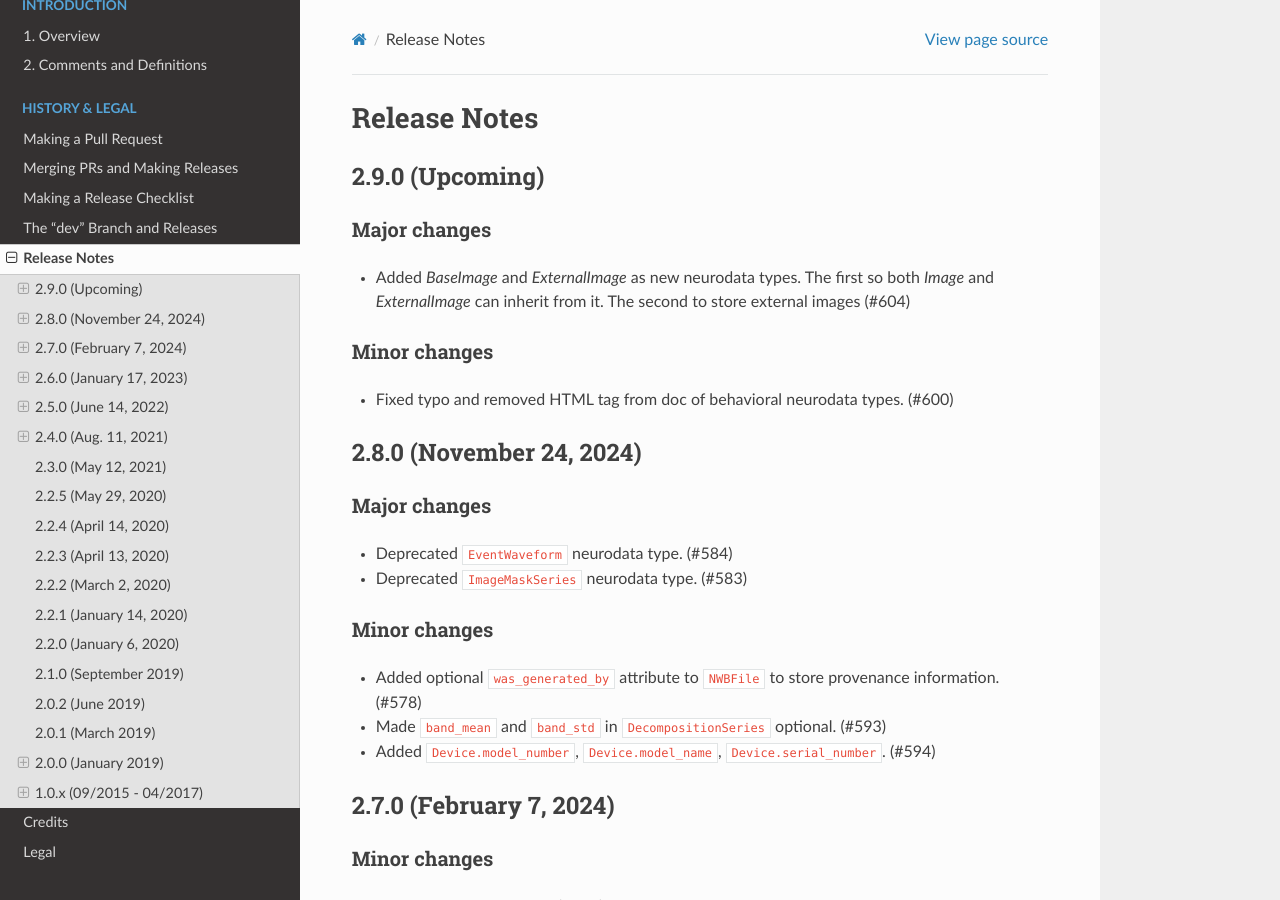
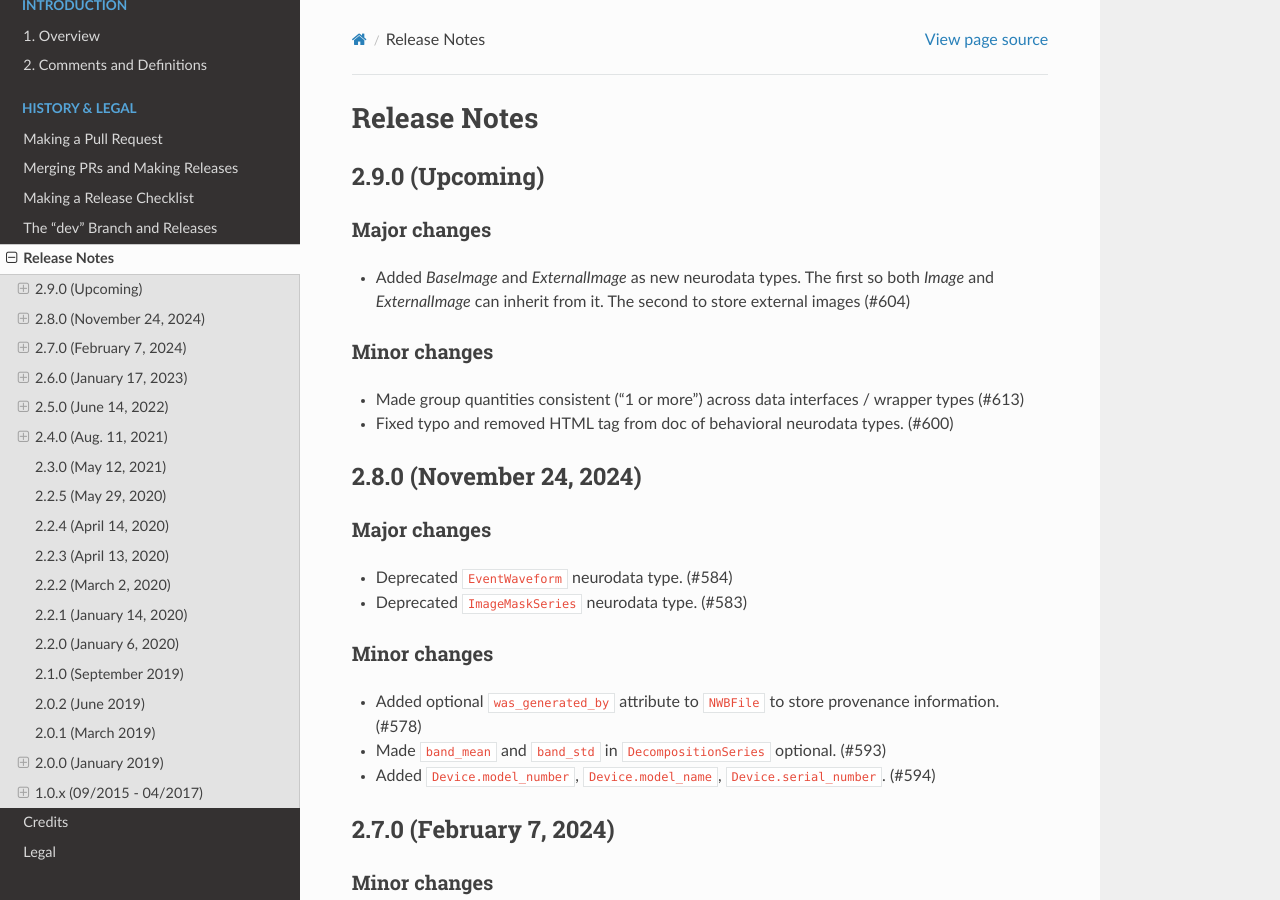
Before and after one commit to NeurodataWithoutBorders/nwb-schema, a Sphinx documentation site: the page built from docs/format/source/format_release_notes.rst, in a window 1280 px wide and 900 px high. Built offline with Sphinx 7.4.7 and the Read the Docs theme 3.1.0, drawn with Linux system fonts in a browser that asks for light colours.

Commit message:
Make group quantities consistent across data interfaces / wrapper types (#613)
* Change quantity for groups of wrapper types from * to +

* Change quantity for groups of wrapper types from * to + in ecephys

* Update format_release_notes.rst

* Update format_release_notes.rst

Added PR number

```diff
--- a/docs/format/source/format_release_notes.rst
+++ b/docs/format/source/format_release_notes.rst
@@ -12,6 +12,7 @@ Major changes
 
 Minor changes
 ^^^^^^^^^^^^^
+- Made group quantities consistent ("1 or more") across data interfaces / wrapper types (#613)
 - Fixed typo and removed HTML tag from doc of behavioral neurodata types. (#600)
 
 2.8.0 (November 24, 2024)
```
Also changed, not shown: 2 other files.
